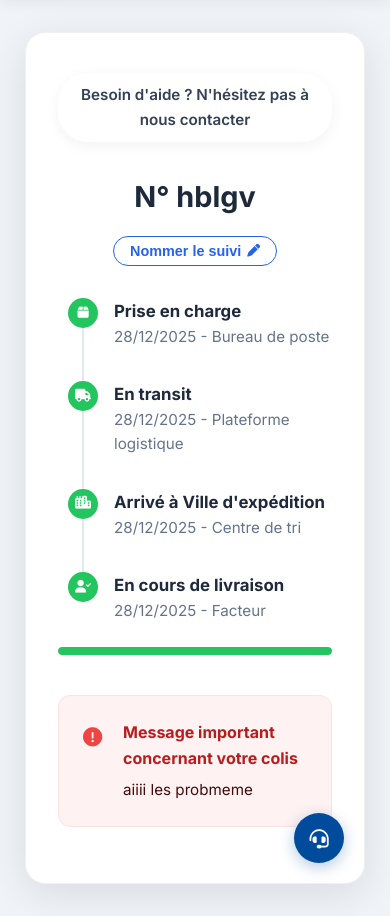
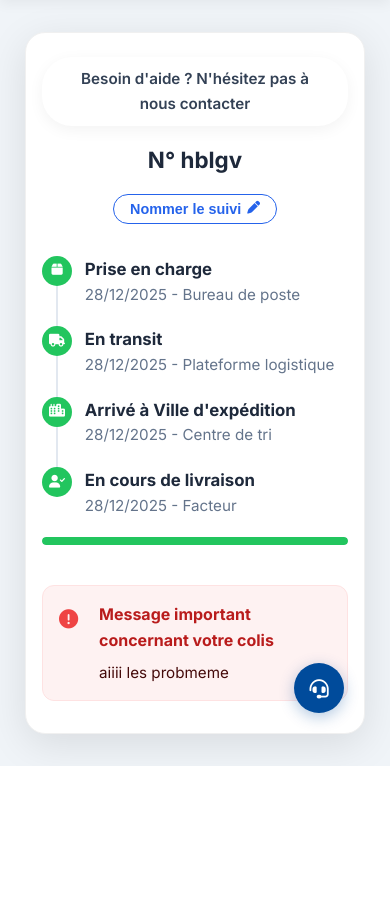
Before and after one commit to southparksanta/laposte, a Flask app: a page that uses templates/base.html in a window 390 px wide. Shown: the part 85-1001 px from the top of the page. After the commit the page ends 851 px from the top, so only its background shows below. Run offline with Flask 3, Linux system fonts and the light colour scheme; a user stored in the database is signed in.

Commit message:
Fix placeholder syntax and compact mobile tracking UI

```diff
--- a/static/css/style.css
+++ b/static/css/style.css
@@ -945,6 +945,38 @@ a {
         /* Reduce from 100px */
         padding-bottom: 2rem !important;
     }
+
+    /* Compact Tracking Card Content */
+    .card>div {
+        padding: 1.5rem 1rem !important;
+        /* Reduce from 2.5rem 2rem */
+    }
+
+    .card h1 {
+        font-size: 1.4rem !important;
+        margin-bottom: 0.5rem !important;
+    }
+
+    .timeline-step {
+        margin-bottom: 1.2rem !important;
+        /* Reduce from 2rem */
+        gap: 0.8rem !important;
+    }
+
+    /* Reduce Help/Robot button margin */
+    .card>div>div:first-child>div:first-child {
+        margin-bottom: 1rem !important;
+    }
+
+    /* Reduce Message Box margins */
+    .msg-box {
+        margin-bottom: 0.5rem !important;
+        padding: 1rem !important;
+    }
+
+    .vertical-timeline {
+        padding-left: 0 !important;
+    }
 }
 
 .user-name {
```
Also changed, not shown: translations.py (+5 -5 lines).
